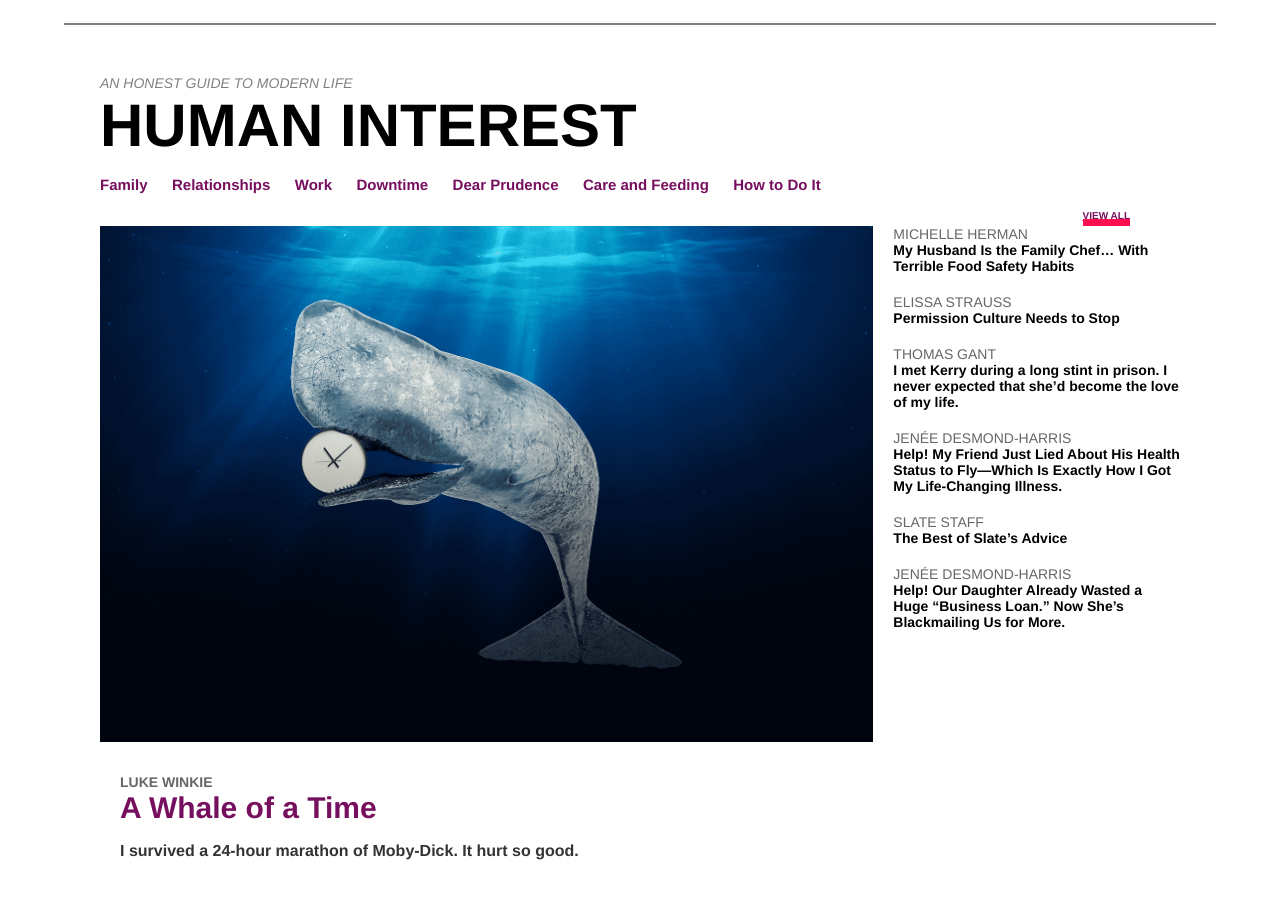
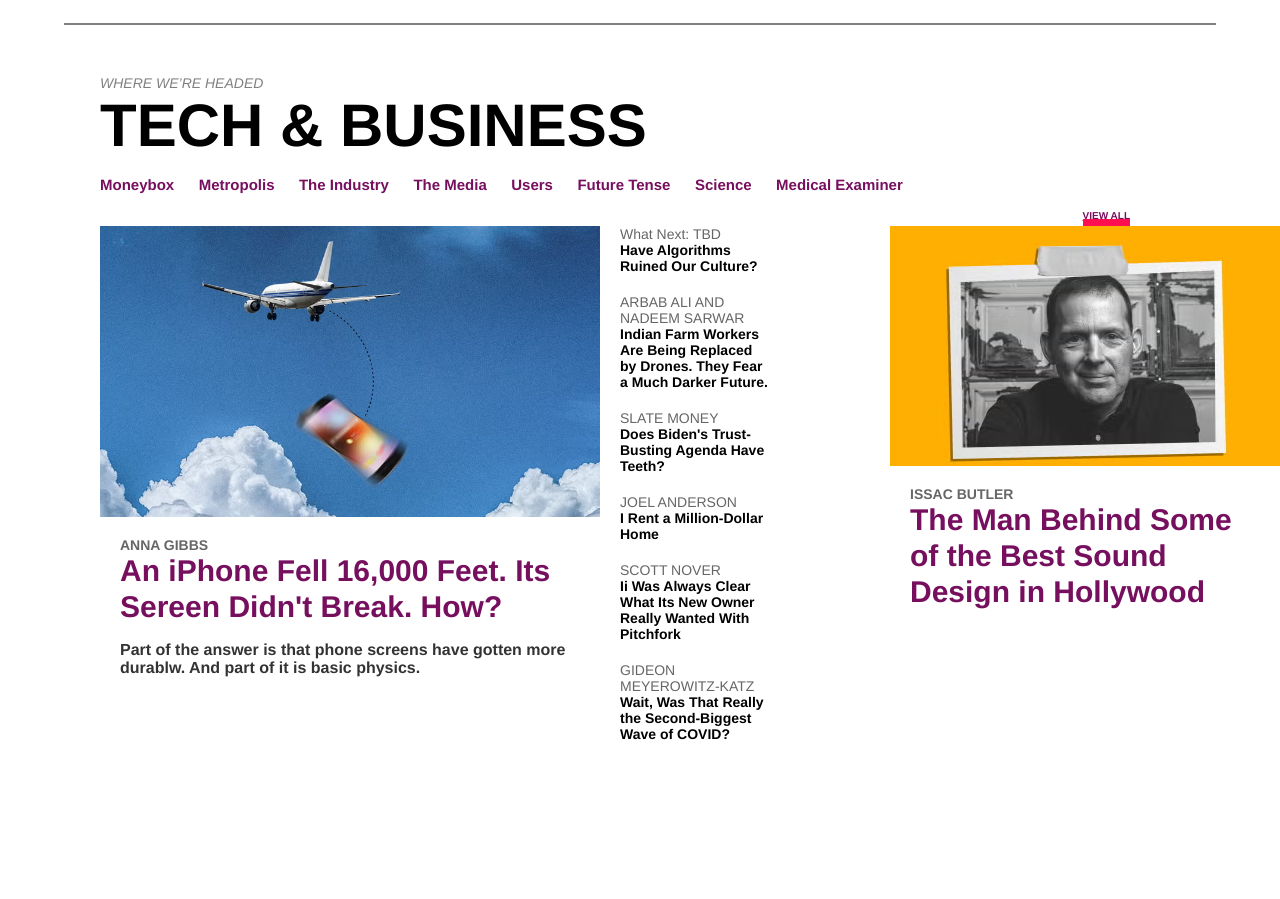
Before and after one commit to andrea-zecevic/Internship-9-CSS-1, a plain HTML site: page index.html in a window 1280 px wide. Shown: the part 1083-1982 px from the top of the page. Drawn offline with Linux system fonts and the light colour scheme.

Commit message:
Added tech section

```diff
--- a/index.html
+++ b/index.html
@@ -86,7 +86,7 @@
 
         <div class="culture-content">
                 <div class="featured-article">
-                    <img src="assets/culture.avif" alt="Featured Article">
+                    <img src="assets/culture.avif" alt="Featured Article" class="hover-image">
                     <div class="article-teaser">
                         <div class="author-name">SAM ADAMS</div>
                         <h2 class="article-title">The Curse Finale Might Be the Most Inexplicable Ending in TV History</h2>
@@ -119,6 +119,73 @@
                  <h3 class="teaser-headline">The NFL’s Most Irresistible Team in Years</h3>
             </a>
         </div>
+    </section>
+
+    <hr>
+
+    <section class="culture-section">
+        <header class="culture-header">
+            <h2>WHERE WE’RE HEADED</h2>
+                <h1>TECH & BUSINESS</h1>
+                <nav class="culture-nav">
+                    <ul>
+                        <li><a href="https://slate.com/business/moneybox">Moneybox</a></li>
+                        <li><a href="https://slate.com/business/metropolis">Metropolis</a></li>
+                        <li><a href="https://slate.com/technology/the-industry">The Industry</a></li>
+                        <li><a href="https://slate.com/business/the-media">The Media</a></li>
+                        <li><a href="https://slate.com/technology/users">Users</a></li>
+                        <li><a href="https://slate.com/technology/future-tense">Future Tense</a></li>
+                        <li><a href="https://slate.com/technology/science">Science</a></li>
+                        <li><a href="https://slate.com/technology/medical-examiner">Medical Examiner</a></li>
+                    </ul>
+                </nav>
+                <div class="view-all">
+                    <a href="https://slate.com/culture">View All</a>
+                </div>
+        </header>
+
+        <div class="culture-content">
+                <div class="featured-article">
+                    <img src="assets/plane.avif" alt="Featured Article" class="hover-image">
+                    <div class="article-teaser">
+                        <div class="author-name">ANNA GIBBS</div>
+                        <h2 class="article-title">An iPhone Fell 16,000 Feet. Its Sereen Didn't Break. How?</h2>
+                        <p class="article-excerpt">Part of the answer is that phone screens have gotten more durablw. And part of it is basic physics.</p>
+                </div>
+        </div>
+        <div class="other-articles">
+            <a href="https://slate.com/podcasts/what-next-tbd/2024/01/algorithms-rule-everything-around-you" class="column_teaser">
+                <div class="teaser-author">What Next: TBD</div>
+                <h3 class="teaser-headline">Have Algorithms Ruined Our Culture?</h3>
+            </a>
+            <a href="https://slate.com/technology/2024/01/drones-farming-labor-agriculture-india.html" class="column_teaser">
+                <div class="teaser-author">ARBAB ALI AND NADEEM SARWAR</div>
+                <h3 class="teaser-headline">Indian Farm Workers Are Being Replaced by Drones. They Fear a Much Darker Future.</h3>
+            </a>
+            <a href="https://slate.com/podcasts/slate-money/2024/01/blocked-spirit-jet-blue-merger-antitrust-buster-trade-commission" class="column_teaser">
+                <div class="teaser-author">SLATE MONEY</div>
+                <h3 class="teaser-headline">Does Biden's Trust-Busting Agenda Have Teeth?</h3>
+            </a>
+            <a href="https://slate.com/business/2024/01/millennials-buying-homes-why-so-hard.html" class="column_teaser">
+                <div class="teaser-author">JOEL ANDERSON</div>
+                <h3 class="teaser-headline">I Rent a Million-Dollar Home</h3>
+            </a>
+            <a href="https://slate.com/business/2024/01/pitchfork-gq-music-reviews-layoffs.html" class="column_teaser">
+                <div class="teaser-author">SCOTT NOVER</div>
+                <h3 class="teaser-headline">Ii Was Always Clear What Its New Owner Really Wanted With Pitchfork</h3>
+            </a>
+            <a href="https://slate.com/technology/2024/01/covid-wave-second-biggest-maybe-not-wastewater.html" class="column_teaser">
+                <div class="teaser-author">GIDEON MEYEROWITZ-KATZ</div>
+                 <h3 class="teaser-headline">Wait, Was That Really the Second-Biggest Wave of COVID?</h3>
+            </a>
+        </div>
+        <div class="culture-content">
+            <div class="featured-article">
+                <img src="assets/isaac.avif" alt="Featured Article" class="hover-image">
+                <div class="article-teaser">
+                    <div class="author-name">ISSAC BUTLER</div>
+                    <h2 class="article-title">The Man Behind Some of the Best Sound Design in Hollywood</h2>
+            </div>
     </div>
     </section>
 
@@ -146,7 +213,7 @@
 
         <div class="culture-content">
             <div class="featured-article">
-                <img src="assets/human.gif" alt="Featured Article">
+                <img src="assets/human.gif" alt="Featured Article" class="hover-image">
                 <div class="article-teaser">
                     <div class="author-name">LUKE WINKIE</div>
                     <h2 class="article-title">A Whale of a Time</h2>
--- a/style.css
+++ b/style.css
@@ -403,3 +403,13 @@ hr {
     margin: 20px auto;
     width: 90%;
 }
+
+.hover-image:hover {
+    opacity: 0.8;
+    transition: transform 0.3s ease, opacity 0.3s ease;
+}
+
+.featured-article-tech{
+    flex: 1;
+    position: relative;
+}
```
Also changed, not shown: assets/isaac.avif (added), assets/plane.avif (added). Lines whose indentation alone changed are shown as unchanged.
